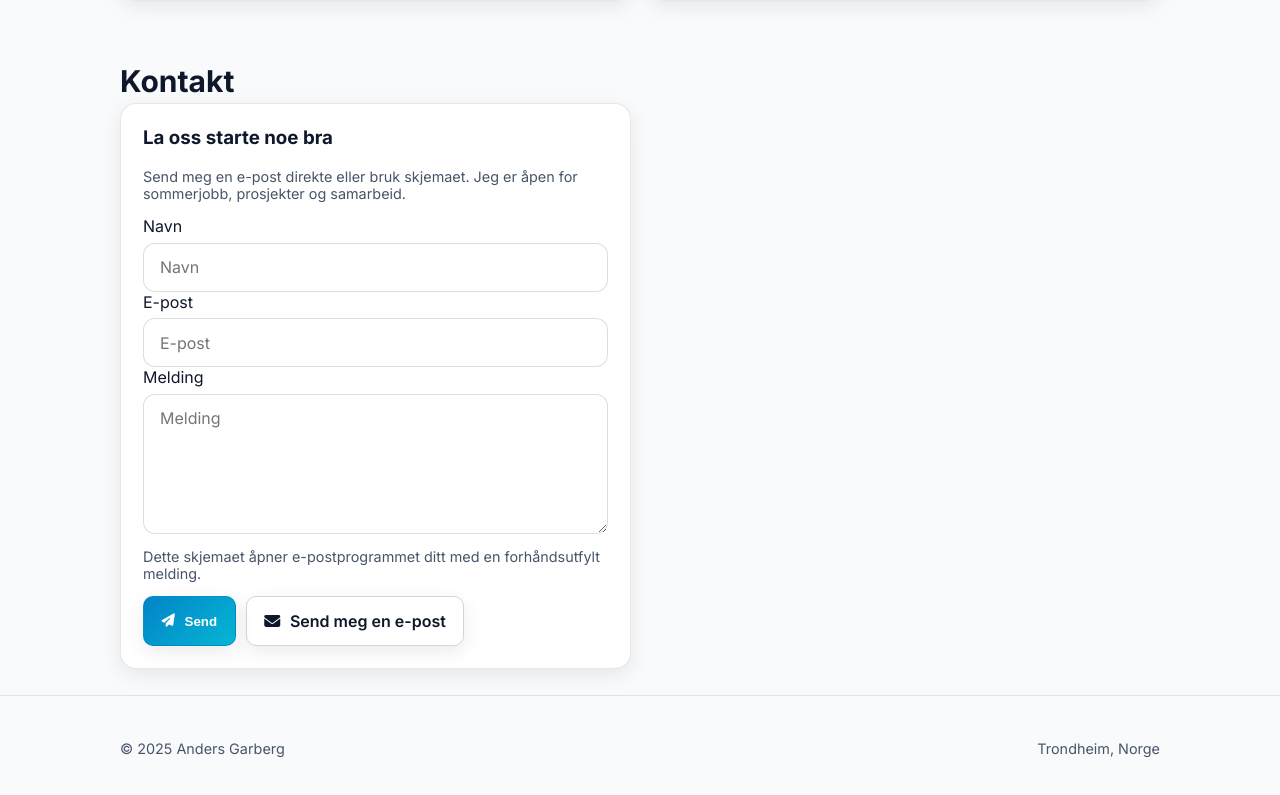
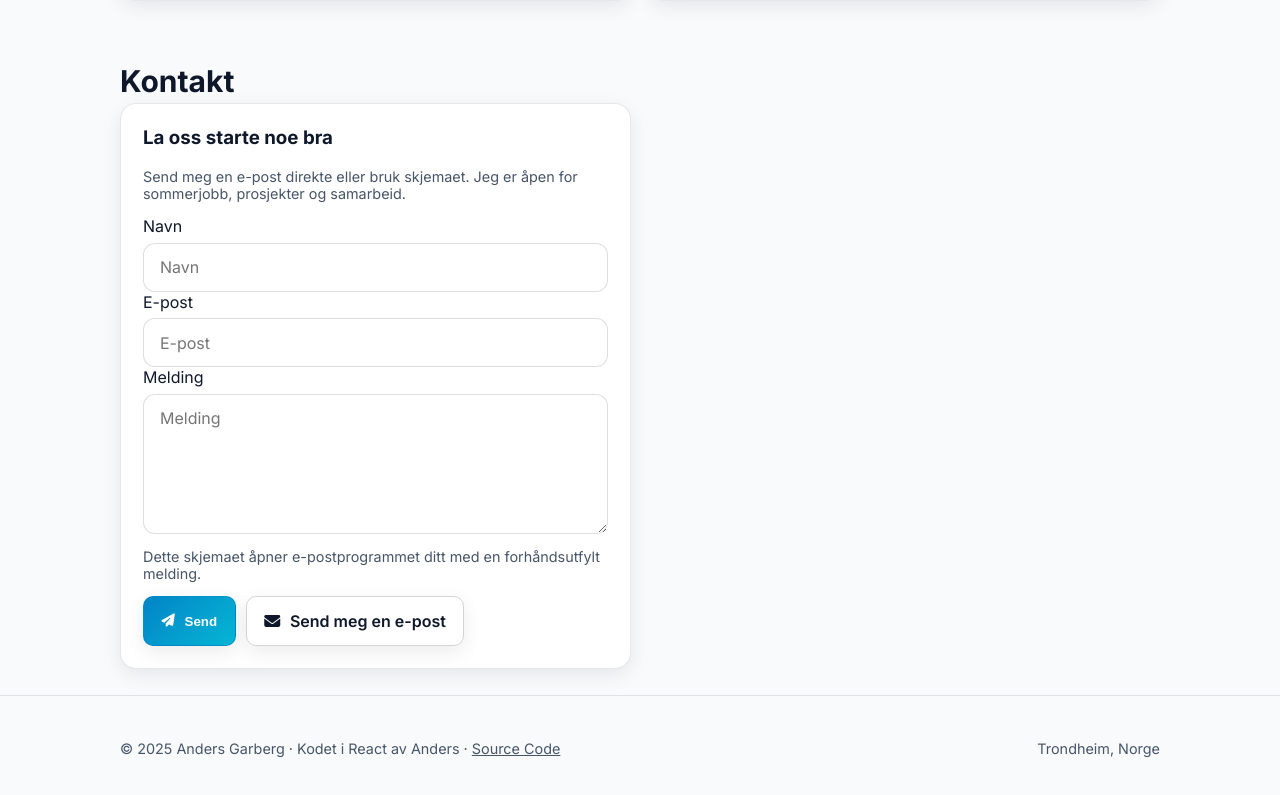
Before and after one commit to andersgar/anders.garberg.wtf, a React (Vite) app: page / in a window 1280 px wide. Shown: the part 2803-3598 px from the top of the page. Built offline with nearby package versions, Linux system fonts and the light colour scheme; no server answers.

Commit message:
Footer credit

```diff
--- a/src/components/Footer.tsx
+++ b/src/components/Footer.tsx
@@ -1,5 +1,8 @@
+import { useLanguage } from "../context/LanguageContext";
+
 export function Footer() {
   const currentYear = new Date().getFullYear();
+  const { t } = useLanguage();
 
   return (
     <footer>
@@ -8,11 +11,22 @@ export function Footer() {
         style={{
           display: "flex",
           justifyContent: "space-between",
+          alignItems: "center",
           gap: "10px",
           flexWrap: "wrap",
         }}
       >
-        <p className="small">© {currentYear} Anders Garberg</p>
+        <p className="small">
+          © {currentYear} Anders Garberg · {t("codedInReact")} ·{" "}
+          <a
+            href="https://github.com/andersgar/anders.garberg.wtf"
+            target="_blank"
+            rel="noopener noreferrer"
+            style={{ textDecoration: "underline" }}
+          >
+            Source Code
+          </a>
+        </p>
         <p className="small">Trondheim, Norge</p>
       </div>
     </footer>
--- a/src/i18n/translations.ts
+++ b/src/i18n/translations.ts
@@ -97,6 +97,8 @@ export const translations = {
     backToLogin: "Tilbake til innlogging",
     showQR: "Vis QR-kode",
     scanQR: "Skann for å besøke nettstedet",
+    codedInReact: "Kodet i React av Anders",
+    viewSource: "Se kildekode",
   },
   en: {
     // Navigation & General
@@ -193,6 +195,8 @@ export const translations = {
     backToLogin: "Back to login",
     showQR: "Show QR Code",
     scanQR: "Scan to visit the website",
+    codedInReact: "Coded in React by Anders",
+    viewSource: "View source",
   },
 } as const;
 
```
